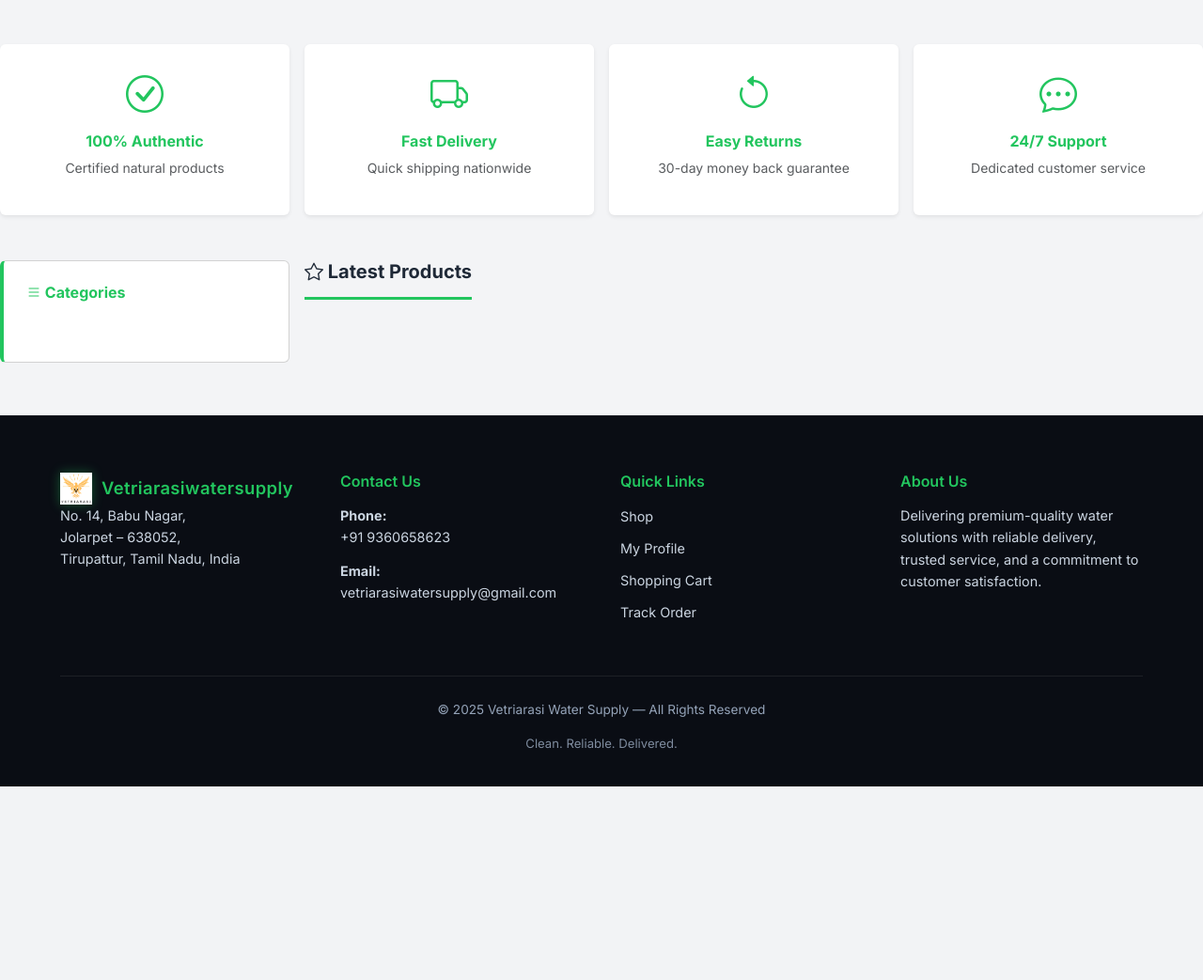
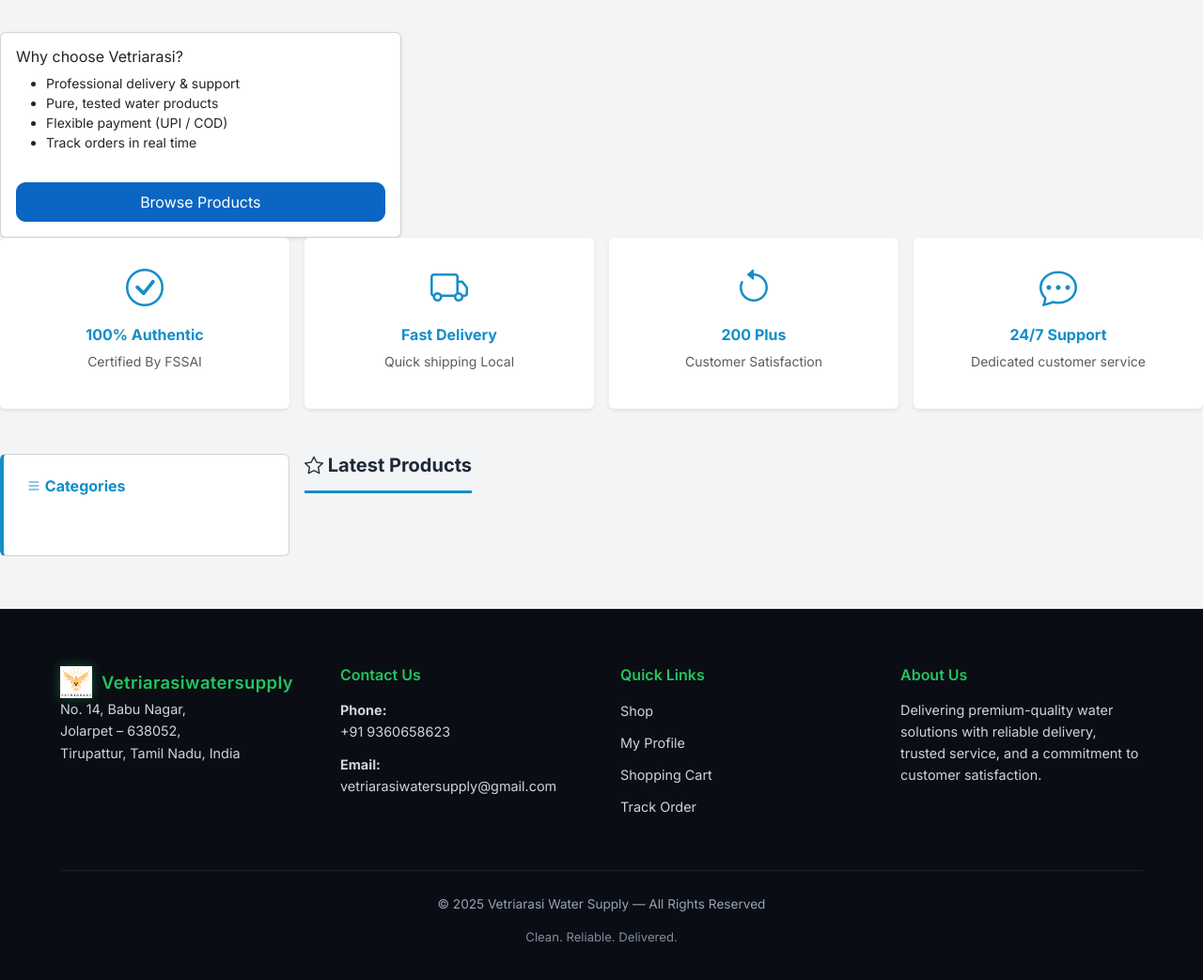
Before and after one commit to jaganarul/Vetriarasiwatersupply, a PHP site: page /index.php in a window 1280 px wide. Shown: the part 1034-2077 px from the top of the page at 94% size. Before the commit the page ends 1871 px from the top, so only its background shows below. Run offline with PHP 8.4, Linux system fonts and the light colour scheme; data that the repository does not hold is empty.

Commit message:
latest update

```diff
--- a/index.php
+++ b/index.php
@@ -30,7 +30,7 @@ $products = $stmt->fetchAll();
   <link rel="stylesheet" href="assets/css/custom.css">
   <style>
     .hero-banner {
-      background: linear-gradient(135deg, #22c55e 0%, #16a34a 100%);
+      background: linear-gradient(135deg, #138ec7ff 0%, #071215ff 100%);
       position: relative;
       overflow: hidden;
     }
@@ -75,7 +75,7 @@ $products = $stmt->fetchAll();
     }
 
     .categories-card {
-      border-left: 4px solid #22c55e;
+      border-left: 4px solid #138ec7ff;
       transition: all 0.3s ease;
       animation: slideInUp 0.6s ease-out;
     }
@@ -86,7 +86,7 @@ $products = $stmt->fetchAll();
     }
 
     .categories-card h6 {
-      color: #22c55e;
+      color: #138ec7ff;
       font-weight: 700;
     }
 
@@ -108,7 +108,7 @@ $products = $stmt->fetchAll();
     }
 
     .categories-card a:hover {
-      color: #22c55e;
+      color: #138ec7ff;
       margin-left: 5px;
       font-weight: 600;
     }
@@ -121,7 +121,7 @@ $products = $stmt->fetchAll();
       color: #1f2937;
       font-weight: 700;
       padding-bottom: 15px;
-      border-bottom: 3px solid #22c55e;
+      border-bottom: 3px solid #138ec7ff;
       margin-bottom: 25px;
       display: inline-block;
     }
@@ -182,13 +182,20 @@ $products = $stmt->fetchAll();
   </div>
 
   <!-- Guidance Video Sample -->
+  <!-- Guidance Video Sample -->
 <div class="row mb-5">
   <div class="col-md-8">
     <h5>User Guidance Video</h5>
     <p class="text-muted">Watch a short walkthrough on how to place an order, choose a plan, and track deliveries.</p>
+
     <div class="ratio ratio-16x9">
-        <!-- Replace the src below with a real guidance video URL when available -->
-        <iframe src="https://www.youtube.com/embed/dQw4w9WgXcQ" title="Guidance video" allowfullscreen></iframe>
+      <iframe
+        src="https://www.youtube.com/embed/Kij80t8L7vE?autoplay=1&mute=1&loop=1&playlist=Kij80t8L7vE&controls=0&modestbranding=1&rel=0"
+        title="Guidance video"
+        allow="autoplay"
+        allowfullscreen>
+      </iframe>
+    </div>
   </div>
 </div>
     <div class="col-md-4">
@@ -209,37 +216,37 @@ $products = $stmt->fetchAll();
   <div class="row g-3 mb-5">
     <div class="col-md-3 col-sm-6">
       <div class="card p-4 text-center border-0 shadow-sm" style="transition: all 0.3s ease; animation: slideInUp 0.6s ease-out;">
-        <div style="font-size: 2.5rem; color: #22c55e; margin-bottom: 10px;">
+        <div style="font-size: 2.5rem; color: #138ec7ff; margin-bottom: 10px;">
           <i class="bi bi-check-circle"></i>
         </div>
-        <h6 style="color: #22c55e; font-weight: 700;">100% Authentic</h6>
-        <p class="text-muted small">Certified natural products</p>
+        <h6 style="color: #138ec7ff; font-weight: 700;">100% Authentic</h6>
+        <p class="text-muted small">Certified By FSSAI</p>
       </div>
     </div>
     <div class="col-md-3 col-sm-6">
       <div class="card p-4 text-center border-0 shadow-sm" style="transition: all 0.3s ease; animation: slideInUp 0.6s ease-out 0.1s both;">
-        <div style="font-size: 2.5rem; color: #22c55e; margin-bottom: 10px;">
+        <div style="font-size: 2.5rem; color: #138ec7ff; margin-bottom: 10px;">
           <i class="bi bi-truck"></i>
         </div>
-        <h6 style="color: #22c55e; font-weight: 700;">Fast Delivery</h6>
-        <p class="text-muted small">Quick shipping nationwide</p>
+        <h6 style="color: #138ec7ff; font-weight: 700;">Fast Delivery</h6>
+        <p class="text-muted small">Quick shipping Local</p>
       </div>
     </div>
     <div class="col-md-3 col-sm-6">
       <div class="card p-4 text-center border-0 shadow-sm" style="transition: all 0.3s ease; animation: slideInUp 0.6s ease-out 0.2s both;">
-        <div style="font-size: 2.5rem; color: #22c55e; margin-bottom: 10px;">
+        <div style="font-size: 2.5rem; color: #138ec7ff; margin-bottom: 10px;">
           <i class="bi bi-arrow-counterclockwise"></i>
         </div>
-        <h6 style="color: #22c55e; font-weight: 700;">Easy Returns</h6>
-        <p class="text-muted small">30-day money back guarantee</p>
+        <h6 style="color: #138ec7ff; font-weight: 700;">200 Plus</h6>
+        <p class="text-muted small">Customer Satisfaction</p>
       </div>
     </div>
     <div class="col-md-3 col-sm-6">
       <div class="card p-4 text-center border-0 shadow-sm" style="transition: all 0.3s ease; animation: slideInUp 0.6s ease-out 0.3s both;">
-        <div style="font-size: 2.5rem; color: #22c55e; margin-bottom: 10px;">
+        <div style="font-size: 2.5rem; color: #138ec7ff; margin-bottom: 10px;">
           <i class="bi bi-chat-dots"></i>
         </div>
-        <h6 style="color: #22c55e; font-weight: 700;">24/7 Support</h6>
+        <h6 style="color: #138ec7ff; font-weight: 700;">24/7 Support</h6>
         <p class="text-muted small">Dedicated customer service</p>
       </div>
     </div>
@@ -282,7 +289,7 @@ $products = $stmt->fetchAll();
               <?php endif; ?>
               <div class="card-body">
                 <h6 class="card-title h6 mb-1 text-truncate"><?php echo esc($p['name']); ?></h6>
-                <p class="mb-1 fw-600" style="color: #22c55e; font-size: 1.2rem;">₹<?php echo number_format($p['price'], 2); ?></p>
+                <p class="mb-1 fw-600" style="color: #138ec7ff; font-size: 1.2rem;">₹<?php echo number_format($p['price'], 2); ?></p>
                 <p class="text-muted small mb-3"><i class="bi bi-boxes"></i> Stock: <?php echo (int)$p['stock']; ?></p>
                 <div class="d-flex gap-2">
                   <a href="product.php?id=<?php echo $p['id']; ?>" class="btn btn-sm btn-outline-primary flex-grow-1">
--- a/init.php
+++ b/init.php
@@ -11,4 +11,16 @@ function is_admin_logged_in() {
 }
 
 function esc($s) { return htmlspecialchars($s, ENT_QUOTES, 'UTF-8'); }
+
+// populate categories for header dropdown (safe: ensure variable exists)
+$catRows = [];
+try {
+    if (isset($pdo)) {
+        $stmt = $pdo->query('SELECT DISTINCT category FROM products ORDER BY category ASC');
+        $catRows = $stmt->fetchAll();
+    }
+} catch (Exception $e) {
+    // on error, leave $catRows empty to avoid warnings in templates
+    $catRows = [];
+}
 ?>
--- a/product.php
+++ b/product.php
@@ -12,7 +12,7 @@ if($p['images']) { $images = json_decode($p['images'], true) ?: []; }
 <head>
   <meta charset="utf-8">
   <meta name="viewport" content="width=device-width, initial-scale=1">
-  <title><?php echo esc($p['name']); ?> - KaVi'S Naturals</title>
+  <title><?php echo esc($p['name']); ?> - Vetriarasiwatersupply</title>
   <link href="https://cdn.jsdelivr.net/npm/bootstrap@5.3.2/dist/css/bootstrap.min.css" rel="stylesheet">
   <link href="https://cdn.jsdelivr.net/npm/bootstrap-icons@1.10.5/font/bootstrap-icons.css" rel="stylesheet">
   <link rel="stylesheet" href="assets/css/custom.css">
@@ -92,7 +92,7 @@ if($p['images']) { $images = json_decode($p['images'], true) ?: []; }
     .thumbnail-item:hover {
       transform: scale(1.15) translateY(-5px);
       box-shadow: 0 10px 25px rgba(34, 197, 94, 0.3);
-      border-color: #22c55e;
+      border-color: #2258c5ff;
     }
 
     .thumbnail-item.active {
@@ -389,7 +389,7 @@ if($p['images']) { $images = json_decode($p['images'], true) ?: []; }
       <!-- Additional Info -->
       <div class="mt-4 p-3" style="background: #f0fdf4; border-radius: 8px; border-left: 4px solid #22c55e;">
         <p class="mb-2"><i class="bi bi-truck"></i> <strong>Free Delivery</strong> on orders above ₹500</p>
-        <p class="mb-2"><i class="bi bi-shield-check"></i> <strong>100% Authentic</strong> Natural Products</p>
+        <p class="mb-2"><i class="bi bi-shield-check"></i> <strong>100% Authentic</strong> Purified Water</p>
         <p class="mb-0"><i class="bi bi-arrow-counterclockwise"></i> <strong>Easy Returns</strong> within 7 days</p>
       </div>
     </div>
--- a/templates/header.php
+++ b/templates/header.php
@@ -24,7 +24,7 @@
 
     <div class="collapse navbar-collapse mt-2 mt-lg-0" id="navMain">
 
-      <!-- Search -->
+      <!-- Search
       <form class="d-flex mx-lg-4" action="<?php echo $base_url; ?>/index.php" method="get" style="flex:1;max-width:600px;">
         <div class="input-group modern-search">
           <input
@@ -37,7 +37,7 @@
             <i class="bi bi-search"></i>
           </button>
         </div>
-      </form>
+      </form> -->
 
       <!-- Links -->
       <ul class="navbar-nav ms-lg-3 mb-2 mb-lg-0 align-items-lg-center">
@@ -63,15 +63,19 @@
   </ul>
 </li>
 
-        <li class="nav-item"><a class="nav-link modern-link" href="<?php echo $base_url; ?>/track.php">Track Order</a></li>
+<li class="nav-item">
+  <a class="nav-link modern-link" href="<?php echo $base_url; ?>/track.php">Track Order</a>
+</li>
 </ul>
+
+
 
       <!-- Right Buttons -->
       <div class="ms-auto d-flex align-items-center gap-2 mt-2 mt-lg-0">
 
         <a class="btn btn-outline-primary btn-sm px-3" href="<?php echo $base_url; ?>/cart.php">
           <i class="bi bi-cart3"></i>
-          <span class="ms-1">Cart</span>
+          <span class="ms-1">🛒 Cart</span>
         </a>
 
         <?php if(is_logged_in()): ?>
```
Lines whose indentation alone changed are shown as unchanged.
